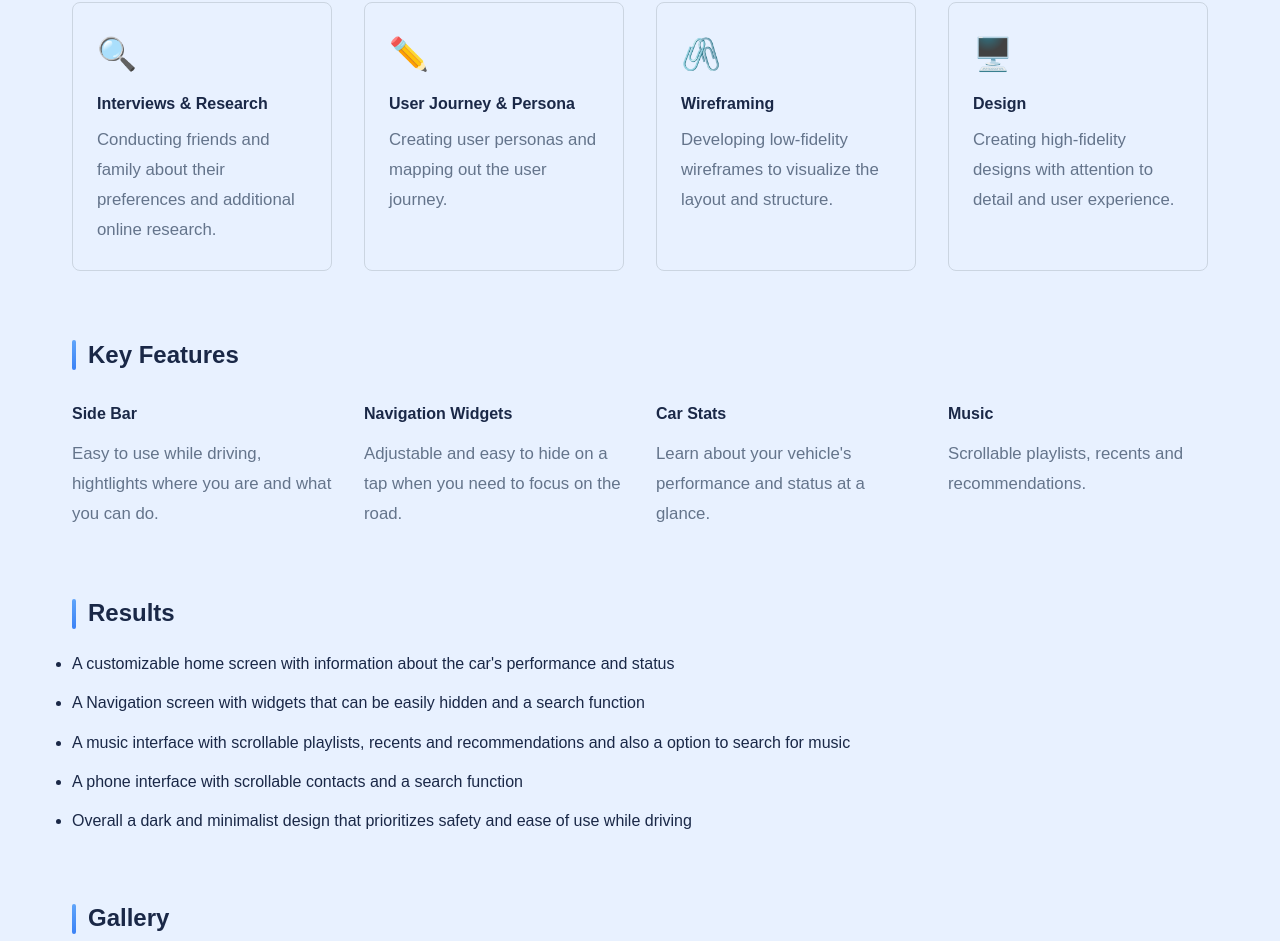
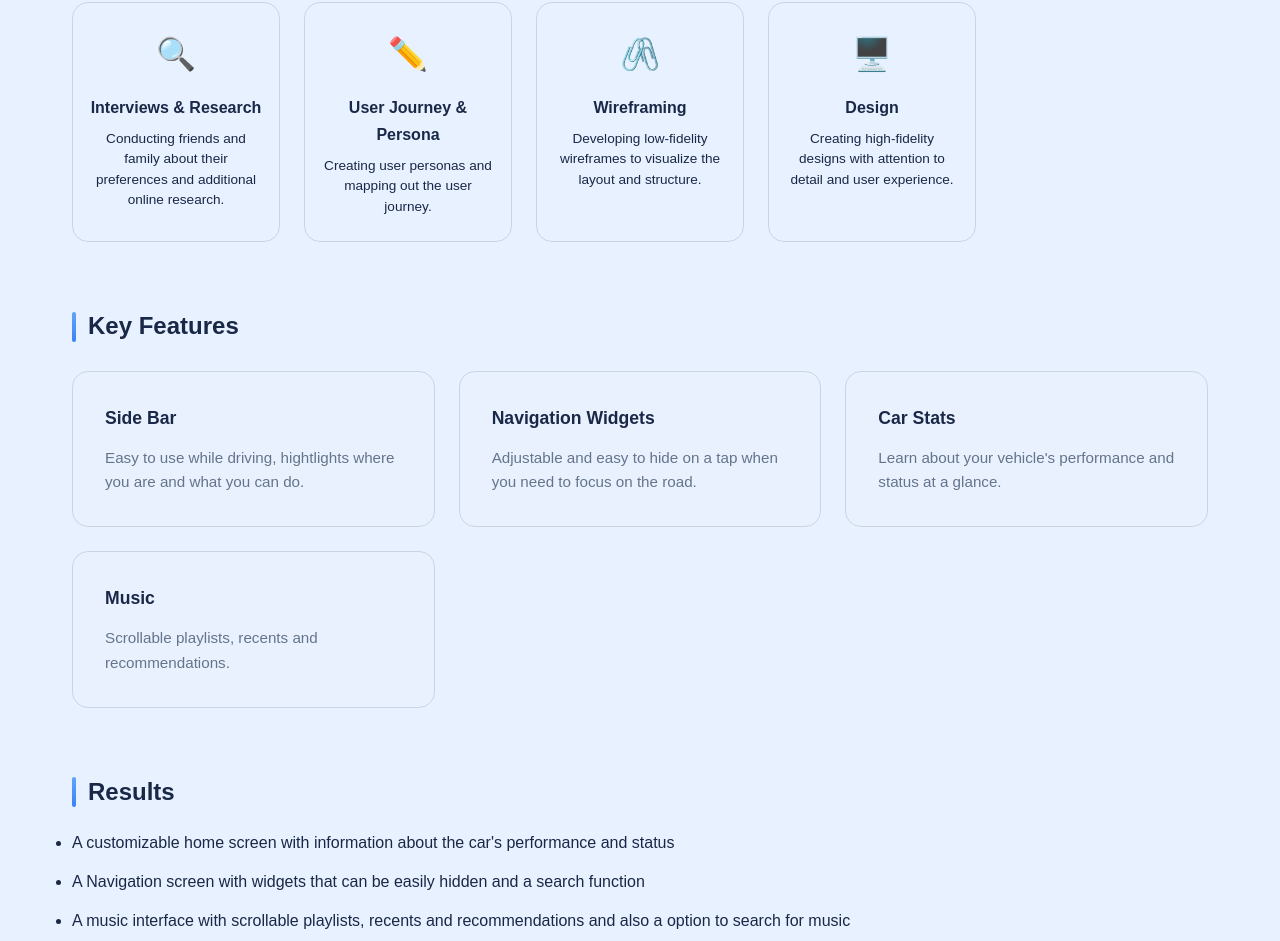
Before and after one commit to ramonatr/portfolio-foto, a React (Vite) app: page /project/AutomotiveUX in a window 1280 px wide. Shown: the part 1856-2797 px from the top of the page. Built offline with nearby package versions, Linux system fonts and the light colour scheme; a web font is replaced by a local one.

Commit message:
ganz viele animation uodates

```diff
--- a/src/components/Contact.tsx
+++ b/src/components/Contact.tsx
@@ -1,5 +1,5 @@
 import { useLanguage } from '../i18n/LanguageContext';
-import SnakeGame from './SnakeGame';
+// import SnakeGame from './SnakeGame';
 
 export default function Contact() {
   const { t } = useLanguage();
@@ -16,7 +16,7 @@ export default function Contact() {
           ✉ {t.contact.email}
         </a>
       </div>
-      <SnakeGame />
+      {/* <SnakeGame /> */}
     </section>
   );
 }
--- a/src/components/Projects.tsx
+++ b/src/components/Projects.tsx
@@ -18,7 +18,7 @@ export default function Projects() {
             <Link
               key={project.id}
               to={`/project/${project.id}`}
-              className={`project-card${isVisible ? ' project-card--visible' : ''}`}
+              className={`project-card${project.id === 'SafetyFirst' ? ' project-card--safety' : ''}${isVisible ? ' project-card--visible' : ''}`}
               style={{ transitionDelay: `${i * 0.15}s` }}
             >
               <div className="project-card__glow" />
--- a/src/pages/ProjectPage.tsx
+++ b/src/pages/ProjectPage.tsx
@@ -4,10 +4,12 @@ import { projects } from '../data/projects';
 import Footer from '../components/Footer';
 import MasonryGallery from '../components/MasonryGallery';
 import { useEffect } from 'react';
+import { useInView } from '../hooks/useInView';
 
 export default function ProjectPage() {
   const { id } = useParams<{ id: string }>();
   const { language, t } = useLanguage();
+  const [ref, isVisible] = useInView<HTMLElement>();
   const project = projects[language].find((p) => p.id === id);
   const nextProject = project?.nextProject
     ? projects[language].find((p) => p.id === project.nextProject)
@@ -32,9 +34,9 @@ export default function ProjectPage() {
   if (project.id === 'photoportfolio' && project.galleryWithCategories) {
     const { categories, images } = project.galleryWithCategories;
     return (
-      <div className="project-detail">
+      <div className="project-detail" ref={ref}>
         {/* Header */}
-        <div className="project-detail__header">
+        <div className={`project-detail__header fade-in${isVisible ? ' fade-in--visible' : ''}`}>
           <Link to="/" className="project-detail__back">
             {t.projects.backToProjects}
           </Link>
@@ -86,7 +88,7 @@ export default function ProjectPage() {
 
           {/* Challenge Section */}
           {project.challenge && (
-            <div className="project-detail__section">
+            <div className={`project-detail__section fade-in${isVisible ? ' fade-in--visible' : ''}`} style={{ transitionDelay: '0.25s' }}>
               <h3>Challenge</h3>
               <p>{project.challenge}</p>
               {project.challengeDetails && (
@@ -101,7 +103,7 @@ export default function ProjectPage() {
 
           {/* Solution Section */}
           {project.solution && (
-            <div className="project-detail__section">
+            <div className={`project-detail__section fade-in${isVisible ? ' fade-in--visible' : ''}`} style={{ transitionDelay: '0.3s' }}>
               <h3>Solution</h3>
               <p>{project.solution}</p>
               {project.solutionDetails && (
@@ -116,14 +118,14 @@ export default function ProjectPage() {
 
           {/* Process Section */}
           {project.process && (
-            <div className="project-detail__section">
+            <div className={`project-detail__section fade-in${isVisible ? ' fade-in--visible' : ''}`} style={{ transitionDelay: '0.35s' }}>
               <h3>Process</h3>
-              <div style={{ display: 'grid', gridTemplateColumns: 'repeat(auto-fit, minmax(250px, 1fr))', gap: '2rem', marginTop: '1.5rem' }}>
+              <div className="project-detail__process">
                 {project.process.map((step, i) => (
-                  <div key={i} style={{ padding: '1.5rem', border: '1px solid var(--color-border)', borderRadius: '8px' }}>
-                    <div style={{ fontSize: '2rem', marginBottom: '0.5rem' }}>{step.icon}</div>
-                    <h4 style={{ marginBottom: '0.5rem' }}>{step.title}</h4>
-                    <p style={{ color: 'var(--color-text-secondary)' }}>{step.description}</p>
+                  <div key={i} className="project-detail__process-step" style={{ transitionDelay: `${0.05 + i * 0.05}s` }}>
+                    <div className="project-detail__process-icon">{step.icon}</div>
+                    <h4>{step.title}</h4>
+                    <p>{step.description}</p>
                   </div>
                 ))}
               </div>
@@ -132,11 +134,11 @@ export default function ProjectPage() {
 
           {/* Key Features Section */}
           {project.keyFeatures && (
-            <div className="project-detail__section">
+            <div className={`project-detail__section fade-in${isVisible ? ' fade-in--visible' : ''}`} style={{ transitionDelay: '0.4s' }}>
               <h3>Key Features</h3>
-              <div style={{ display: 'grid', gridTemplateColumns: 'repeat(auto-fit, minmax(250px, 1fr))', gap: '2rem', marginTop: '1.5rem' }}>
+              <div className="project-detail__features-grid">
                 {project.keyFeatures.map((feature, i) => (
-                  <div key={i}>
+                  <div key={i} className="project-detail__feature-card" style={{ transitionDelay: `${0.1 + i * 0.05}s` }}>
                     <h4 style={{ marginBottom: '0.75rem' }}>{feature.title}</h4>
                     <p style={{ color: 'var(--color-text-secondary)' }}>{feature.description}</p>
                   </div>
@@ -147,7 +149,7 @@ export default function ProjectPage() {
 
           {/* Results Section */}
           {project.results && (
-            <div className="project-detail__section">
+            <div className={`project-detail__section fade-in${isVisible ? ' fade-in--visible' : ''}`} style={{ transitionDelay: '0.45s' }}>
               <h3>Results</h3>
               <ul style={{ marginTop: '1rem' }}>
                 {project.results.map((result, i) => (
@@ -159,18 +161,20 @@ export default function ProjectPage() {
 
           {/* Testimonial Section */}
           {project.testimonial && (
-            <div className="project-detail__section" style={{ backgroundColor: 'var(--color-bg-card)', padding: '2rem', borderRadius: '12px' }}>
-              <blockquote style={{ fontStyle: 'italic', marginBottom: '1rem', fontSize: '1.1rem' }}>"{project.testimonial.quote}"</blockquote>
+            <div className={`project-detail__section fade-in${isVisible ? ' fade-in--visible' : ''}`} style={{ transitionDelay: '0.5s' }}>
+              <div className="project-detail__testimonial" style={{ backgroundColor: 'var(--color-bg-card)', padding: '2rem', borderRadius: '12px' }}>
+                <blockquote style={{ fontStyle: 'italic', marginBottom: '1rem', fontSize: '1.1rem' }}>&quot;{project.testimonial.quote}&quot;</blockquote>
                 <div>
                   <strong>{project.testimonial.author}</strong>
                   <p style={{ color: 'var(--color-text-secondary)', fontSize: '0.9rem' }}>{project.testimonial.role}</p>
+                </div>
               </div>
             </div>
           )}
 
           {/* Learnings Section */}
           {project.learnings && (
-            <div className="project-detail__section">
+            <div className={`project-detail__section fade-in${isVisible ? ' fade-in--visible' : ''}`} style={{ transitionDelay: '0.55s' }}>
               <h3>Key Learnings</h3>
               <ul style={{ marginTop: '1rem' }}>
                 {project.learnings.map((learning, i) => (
@@ -181,7 +185,7 @@ export default function ProjectPage() {
           )}
 
           {/* Gallery Section */}
-          <div className="project-detail__section">
+          <div className={`project-detail__section fade-in${isVisible ? ' fade-in--visible' : ''}`} style={{ transitionDelay: '0.6s' }}>
             <h3>Photography Gallery</h3>
             <MasonryGallery images={images} categories={categories} />
           </div>
@@ -189,7 +193,7 @@ export default function ProjectPage() {
 
         {/* Next Project */}
         {nextProject && (
-          <div style={{ padding: '3rem 2rem', textAlign: 'center', borderTop: '1px solid var(--color-border)' }}>
+          <div className={`project-detail__next fade-in${isVisible ? ' fade-in--visible' : ''}`} style={{ padding: '3rem 2rem', textAlign: 'center', borderTop: '1px solid var(--color-border)', transitionDelay: '0.6s' }}>
             <p style={{ color: 'var(--color-text-secondary)', marginBottom: '1rem' }}>Next Project</p>
             <Link to={`/project/${nextProject.id}`} style={{ display: 'inline-block', color: 'var(--color-accent)', fontSize: '1.25rem', fontWeight: '600' }}>
               {nextProject.title} →
@@ -204,9 +208,9 @@ export default function ProjectPage() {
 
   // Standard-Layout für alle anderen Projekte
   return (
-    <div className="project-detail">
+    <div className="project-detail" ref={ref}>
       {/* Header */}
-      <div className="project-detail__header">
+      <div className={`project-detail__header fade-in${isVisible ? ' fade-in--visible' : ''}`}>
         <Link to="/" className="project-detail__back">
           {t.projects.backToProjects}
         </Link>
@@ -218,7 +222,7 @@ export default function ProjectPage() {
       {/* Body */}
       <div className="project-detail__body">
         {/* Hero Image */}
-        <div className="project-detail__hero-img">
+        <div className={`project-detail__hero-img fade-in${isVisible ? ' fade-in--visible' : ''}`} style={{ transitionDelay: '0.1s' }}>
           {project.thumbnail ? (
             <img src={project.thumbnail} alt={project.title} style={{ width: '100%', height: '100%', objectFit: 'cover' }} />
           ) : (
@@ -227,7 +231,7 @@ export default function ProjectPage() {
         </div>
 
         {/* Metadata */}
-        <div className="project-detail__meta">
+        <div className={`project-detail__meta fade-in${isVisible ? ' fade-in--visible' : ''}`} style={{ transitionDelay: '0.2s' }}>
           {project.role && (
           <div className="project-detail__meta-item">
             <h4>{t.projects.role}</h4>
@@ -262,7 +266,7 @@ export default function ProjectPage() {
 
         {/* Challenge Section */}
         {project.challenge && (
-          <div className="project-detail__section">
+          <div className={`project-detail__section fade-in${isVisible ? ' fade-in--visible' : ''}`} style={{ transitionDelay: '0.25s' }}>
             <h3>Challenge</h3>
             <p>{project.challenge}</p>
             {project.challengeDetails && (
@@ -277,7 +281,7 @@ export default function ProjectPage() {
 
         {/* Solution Section */}
         {project.solution && (
-          <div className="project-detail__section">
+          <div className={`project-detail__section fade-in${isVisible ? ' fade-in--visible' : ''}`} style={{ transitionDelay: '0.3s' }}>
             <h3>Solution</h3>
             <p>{project.solution}</p>
             {project.solutionDetails && (
@@ -292,14 +296,14 @@ export default function ProjectPage() {
 
         {/* Process Section */}
         {project.process && (
-          <div className="project-detail__section">
+          <div className={`project-detail__section fade-in${isVisible ? ' fade-in--visible' : ''}`} style={{ transitionDelay: '0.35s' }}>
             <h3>Process</h3>
-            <div style={{ display: 'grid', gridTemplateColumns: 'repeat(auto-fit, minmax(250px, 1fr))', gap: '2rem', marginTop: '1.5rem' }}>
+            <div className="project-detail__process">
               {project.process.map((step, i) => (
-                <div key={i} style={{ padding: '1.5rem', border: '1px solid var(--color-border)', borderRadius: '8px' }}>
-                  <div style={{ fontSize: '2rem', marginBottom: '0.5rem' }}>{step.icon}</div>
-                  <h4 style={{ marginBottom: '0.5rem' }}>{step.title}</h4>
-                  <p style={{ color: 'var(--color-text-secondary)' }}>{step.description}</p>
+                <div key={i} className="project-detail__process-step" style={{ transitionDelay: `${0.05 + i * 0.05}s` }}>
+                  <div className="project-detail__process-icon">{step.icon}</div>
+                  <h4>{step.title}</h4>
+                  <p>{step.description}</p>
                 </div>
               ))}
             </div>
@@ -308,11 +312,11 @@ export default function ProjectPage() {
 
         {/* Key Features Section */}
         {project.keyFeatures && (
-          <div className="project-detail__section">
+          <div className={`project-detail__section fade-in${isVisible ? ' fade-in--visible' : ''}`} style={{ transitionDelay: '0.4s' }}>
             <h3>Key Features</h3>
-            <div style={{ display: 'grid', gridTemplateColumns: 'repeat(auto-fit, minmax(250px, 1fr))', gap: '2rem', marginTop: '1.5rem' }}>
+            <div className="project-detail__features-grid">
               {project.keyFeatures.map((feature, i) => (
-                <div key={i}>
+                <div key={i} className="project-detail__feature-card" style={{ transitionDelay: `${0.1 + i * 0.05}s` }}>
                   <h4 style={{ marginBottom: '0.75rem' }}>{feature.title}</h4>
                   <p style={{ color: 'var(--color-text-secondary)' }}>{feature.description}</p>
                 </div>
@@ -323,7 +327,7 @@ export default function ProjectPage() {
 
         {/* Results Section */}
         {project.results && (
-          <div className="project-detail__section">
+          <div className={`project-detail__section fade-in${isVisible ? ' fade-in--visible' : ''}`} style={{ transitionDelay: '0.45s' }}>
             <h3>Results</h3>
             <ul style={{ marginTop: '1rem' }}>
               {project.results.map((result, i) => (
@@ -335,18 +339,20 @@ export default function ProjectPage() {
 
         {/* Testimonial Section */}
         {project.testimonial && (
-          <div className="project-detail__section" style={{ backgroundColor: 'var(--color-bg-card)', padding: '2rem', borderRadius: '12px' }}>
-            <blockquote style={{ fontStyle: 'italic', marginBottom: '1rem', fontSize: '1.1rem' }}>"{project.testimonial.quote}"</blockquote>
+          <div className={`project-detail__section fade-in${isVisible ? ' fade-in--visible' : ''}`} style={{ transitionDelay: '0.5s' }}>
+            <div className="project-detail__testimonial" style={{ padding: '2rem', borderRadius: '12px' }}>
+              <blockquote style={{ fontStyle: 'italic', marginBottom: '1rem', fontSize: '1.1rem' }}>&quot;{project.testimonial.quote}&quot;</blockquote>
               <div>
                 <strong>{project.testimonial.author}</strong>
                 <p style={{ color: 'var(--color-text-secondary)', fontSize: '0.9rem' }}>{project.testimonial.role}</p>
+              </div>
             </div>
           </div>
         )}
 
         {/* Learnings Section */}
         {project.learnings && (
-          <div className="project-detail__section">
+          <div className={`project-detail__section fade-in${isVisible ? ' fade-in--visible' : ''}`} style={{ transitionDelay: '0.55s' }}>
             <h3>Key Learnings</h3>
             <ul style={{ marginTop: '1rem' }}>
               {project.learnings.map((learning, i) => (
@@ -356,25 +362,9 @@ export default function ProjectPage() {
           </div>
         )}
 
-        {/* Gallery Section */} {/*
-        {project.gallery && project.gallery.length > 0 && (
-          <div className="project-detail__section">
-            <h3>Gallery</h3>
-            <p style={{ marginBottom: '1.5rem', color: 'var(--color-text-secondary)' }}>Visual highlights from the project</p>
-            <div style={{ display: 'grid', gridTemplateColumns: 'repeat(auto-fit, minmax(300px, 1fr))', gap: '1.5rem', marginTop: '1rem' }}>
-              {project.gallery.map((img, i) => (
-                <div key={i} style={{ overflow: 'hidden', borderRadius: '12px' }}>
-                  <img src={img.src} alt={img.caption} style={{ width: '100%', height: '250px', objectFit: 'cover' }} />
-                  <p style={{ padding: '1rem', backgroundColor: 'var(--color-bg-card)', margin: 0 }}>{img.caption}</p>
-                </div>
-              ))}
-            </div>
-          </div>
-        )} */}
-
         {/* Gallery Section */}
         {project.gallery && project.gallery.length > 0 && (
-        <div className="project-detail__section">
+          <div className={`project-detail__section fade-in${isVisible ? ' fade-in--visible' : ''}`} style={{ transitionDelay: '0.6s' }}>
             <h3>Gallery</h3>
             <p style={{ marginBottom: '1.5rem', color: 'var(--color-text-secondary)' }}>Visual highlights from the project</p>
             <MasonryGallery
@@ -388,7 +378,7 @@ export default function ProjectPage() {
 
       {/* Next Project */}
       {nextProject && (
-        <div style={{ padding: '3rem 2rem', textAlign: 'center', borderTop: '1px solid var(--color-border)' }}>
+        <div className={`project-detail__next fade-in${isVisible ? ' fade-in--visible' : ''}`} style={{ padding: '3rem 2rem', textAlign: 'center', borderTop: '1px solid var(--color-border)', transitionDelay: '0.6s' }}>
           <p style={{ color: 'var(--color-text-secondary)', marginBottom: '1rem' }}>Next Project</p>
           <Link to={`/project/${nextProject.id}`} style={{ display: 'inline-block', color: 'var(--color-accent)', fontSize: '1.25rem', fontWeight: '600' }}>
             {nextProject.title} →
--- a/src/styles/global.css
+++ b/src/styles/global.css
@@ -297,6 +297,9 @@ img {
   border-radius: 999px;
   background: rgba(59, 130, 246, 0.08);
   backdrop-filter: blur(10px);
+  opacity: 0;
+  transform: translateY(10px);
+  animation: badgeEntrance 0.8s ease-out 0.3s forwards;
 }
 
 .hero__badge-dot {
@@ -310,6 +313,26 @@ img {
 @keyframes pulse {
   0%, 100% { opacity: 1; box-shadow: 0 0 0 0 rgba(96, 165, 250, 0.5); }
   50% { opacity: 0.8; box-shadow: 0 0 0 8px rgba(96, 165, 250, 0); }
+}
+
+@keyframes badgeEntrance {
+  from { opacity: 0; transform: translateY(16px); }
+  to { opacity: 1; transform: translateY(0); }
+}
+
+@keyframes titleFadeIn {
+  from { opacity: 0; transform: translateY(24px); }
+  to { opacity: 1; transform: translateY(0); }
+}
+
+@keyframes floatSubtle {
+  0%, 100% { transform: translateY(0); }
+  50% { transform: translateY(-8px); }
+}
+
+@keyframes glowPulseSlow {
+  0%, 100% { opacity: 0.45; transform: scale(1); }
+  50% { opacity: 0.7; transform: scale(1.02); }
 }
 
 .hero__greeting-text {
@@ -384,11 +407,6 @@ img {
   gap: 1rem;
   flex-wrap: wrap;
   justify-content: center;
-}
-
-.hero__actions > :first-child,
-.hero__actions > :nth-child(2) {
-  /* buttons row - handled by wrapper */
 }
 
 .hero__cta {
@@ -501,6 +519,9 @@ img {
   -webkit-background-clip: text;
   -webkit-text-fill-color: transparent;
   background-clip: text;
+  opacity: 0;
+  transform: translateY(20px);
+  animation: titleFadeIn 0.9s ease-out forwards;
 }
 
 .section__title::after {
@@ -559,6 +580,7 @@ img {
   background: var(--color-bg-card);
   position: relative;
   z-index: 1;
+  animation: floatSubtle 10s ease-in-out infinite;
 }
 
 .about__image-placeholder {
@@ -592,6 +614,7 @@ img {
   background: linear-gradient(135deg, #3b82f6, #2563eb, #1e40af);
   opacity: 0.4;
   z-index: 0;
+  animation: glowPulseSlow 8s ease-in-out infinite;
 }
 
 .about__content {
@@ -773,7 +796,9 @@ img {
   overflow: hidden;
   border: 1px solid var(--color-border);
   background: var(--color-bg-card);
+  background-clip: padding-box;
   transition: all 0.5s cubic-bezier(0.4, 0, 0.2, 1);
+  will-change: transform, box-shadow;
   cursor: pointer;
   text-decoration: none;
   display: block;
@@ -803,7 +828,15 @@ img {
 .project-card:hover {
   border-color: rgba(96, 165, 250, 0.4);
   transform: translateY(-8px);
-  box-shadow: 0 25px 60px rgba(0, 0, 0, 0.4), 0 0 40px rgba(96, 165, 250, 0.12);
+  box-shadow: 0 18px 45px rgba(0, 0, 0, 0.22), 0 0 30px rgba(96, 165, 250, 0.08);
+}
+
+.project-card--safety:hover {
+  box-shadow: 0 16px 38px rgba(0, 0, 0, 0.18), 0 0 22px rgba(96, 165, 250, 0.08);
+}
+
+.project-card--safety:hover .project-card__glow {
+  opacity: 0.6;
 }
 
 .project-card__thumbnail {
@@ -871,6 +904,11 @@ img {
   padding: 1.75rem;
   position: relative;
   z-index: 1;
+  transition: transform 0.4s ease, opacity 0.4s ease;
+}
+
+.project-card:hover .project-card__info {
+  transform: translateY(-6px);
 }
 
 .project-card__category {
@@ -1038,6 +1076,17 @@ img {
 
 .project-detail__section {
   margin-bottom: 4rem;
+}
+
+.fade-in {
+  opacity: 0;
+  transform: translateY(24px);
+  transition: opacity 0.8s ease, transform 0.8s ease;
+}
+
+.fade-in--visible {
+  opacity: 1;
+  transform: translateY(0);
 }
 
 .project-detail__section h3 {
```
Lines whose indentation alone changed are shown as unchanged.
